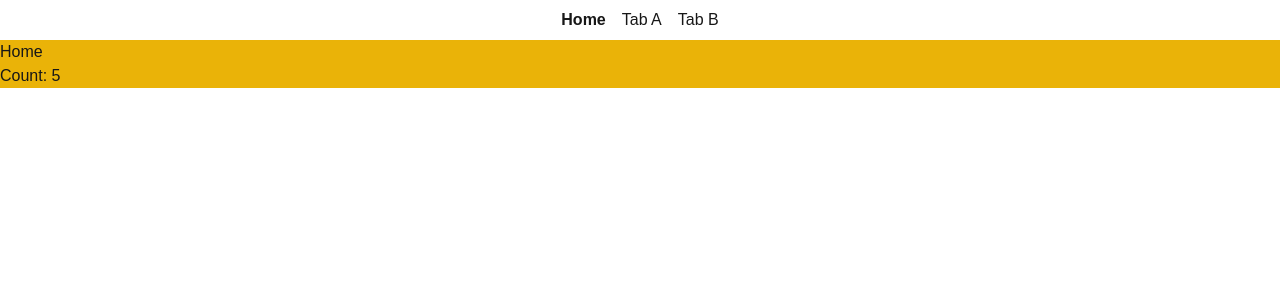
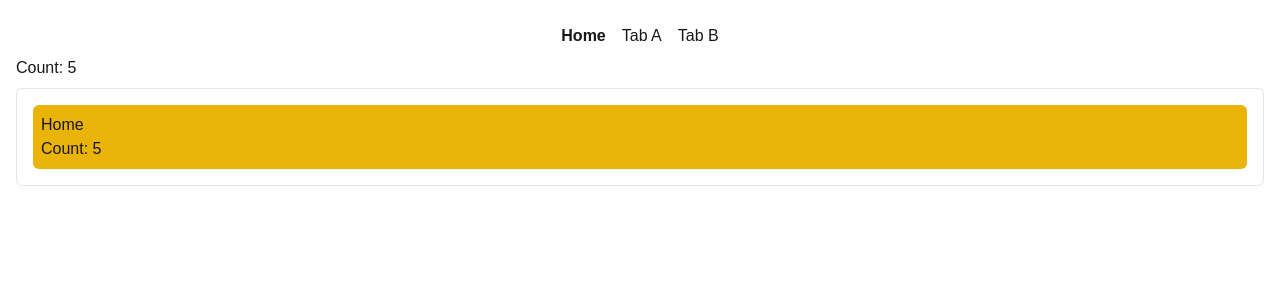
Before and after one commit to rexfordessilfie/next-tabs, a Next.js app: page / in a window 1280 px wide. Shown: the top 300 px of the page. Built offline with nearby package versions, Linux system fonts and the light colour scheme.

Commit message:
feat: add counter to layout plus styling

```diff
--- a/app/@tab_a/tab-a/@sub_a/sub-a/page.tsx
+++ b/app/@tab_a/tab-a/@sub_a/sub-a/page.tsx
@@ -2,7 +2,7 @@ import { Counter } from "@/app/components/Counter";
 
 export default function SubA() {
   return (
-    <div className="bg-purple-500">
+    <div className="bg-purple-500 p-2 rounded-md">
       Sub A
       <Counter />
     </div>
--- a/app/@tab_a/tab-a/page.tsx
+++ b/app/@tab_a/tab-a/page.tsx
@@ -2,7 +2,7 @@ import { Counter } from "@/app/components/Counter";
 
 export default function TabA() {
   return (
-    <div className="bg-blue-500">
+    <div className="bg-blue-500 p-2 rounded-md m-2">
       Tab A
       <Counter />
     </div>
--- a/app/@tab_b/tab-b/page.tsx
+++ b/app/@tab_b/tab-b/page.tsx
@@ -2,7 +2,7 @@ import { Counter } from "@/app/components/Counter";
 
 export default function TabB() {
   return (
-    <div className="bg-red-500">
+    <div className="bg-red-500 p-2 rounded-md">
       Tab B
       <Counter />
     </div>
--- a/app/layout.tsx
+++ b/app/layout.tsx
@@ -3,6 +3,7 @@ import localFont from "next/font/local";
 import "./globals.css";
 import { Route } from "./components/Route";
 import { NavLink } from "./components/NavLink";
+import { Counter } from "./components/Counter";
 
 const geistSans = localFont({
   src: "./fonts/GeistVF.woff",
@@ -32,7 +33,7 @@ export default function RootLayout({
   return (
     <html lang="en">
       <body
-        className={`${geistSans.variable} ${geistMono.variable} antialiased`}
+        className={`${geistSans.variable} ${geistMono.variable} antialiased p-4`}
       >
         <div className="w-fit gap-4 text-center flex mx-auto py-2">
           <NavLink href="/">Home</NavLink>
@@ -40,9 +41,12 @@ export default function RootLayout({
           <NavLink href="/tab-b">Tab B</NavLink>
         </div>
 
-        <Route path="/" component={children} />
-        <Route path="/tab-a" component={tab_a} />
-        <Route path="/tab-b" component={tab_b} />
+        <Counter />
+        <div className="p-4 border rounded-md mt-2">
+          <Route path="/" component={children} />
+          <Route path="/tab-a" component={tab_a} />
+          <Route path="/tab-b" component={tab_b} />
+        </div>
       </body>
     </html>
   );
--- /dev/null
+++ b/app/not-found.tsx
@@ -0,0 +1,4 @@
+// For some weird reason, leaving this file out results in missing slots on save/hot-reload of root route
+export default function NotFound() {
+  return <div>Not Found</div>;
+}
--- a/app/page.tsx
+++ b/app/page.tsx
@@ -2,7 +2,7 @@ import { Counter } from "./components/Counter";
 
 export default function Home() {
   return (
-    <div className="bg-yellow-500">
+    <div className="bg-yellow-500 rounded-md p-2">
       Home
       <Counter />
     </div>
```
Also changed, not shown: 1 other file (tests, documents, lock files or other folders).
